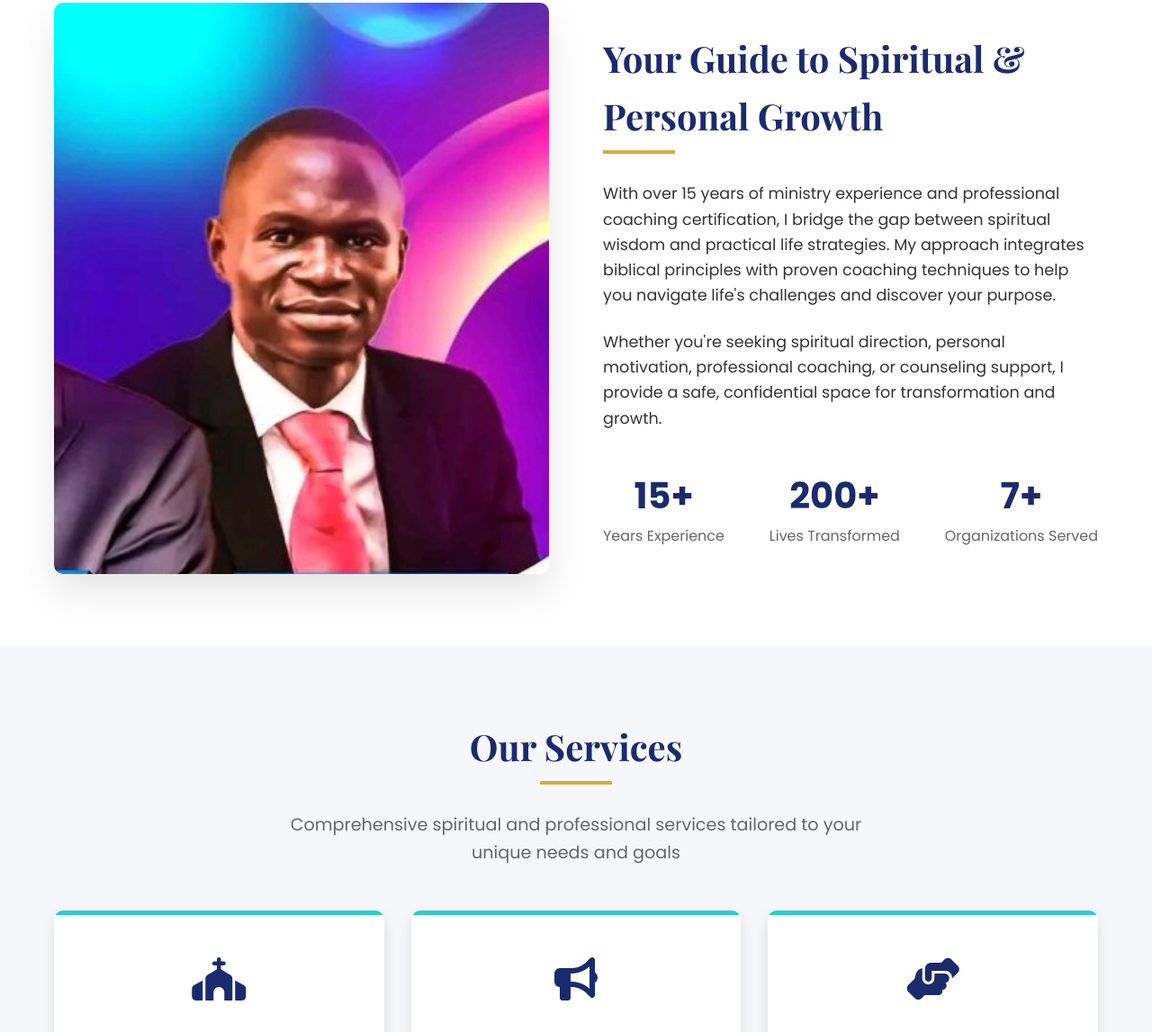
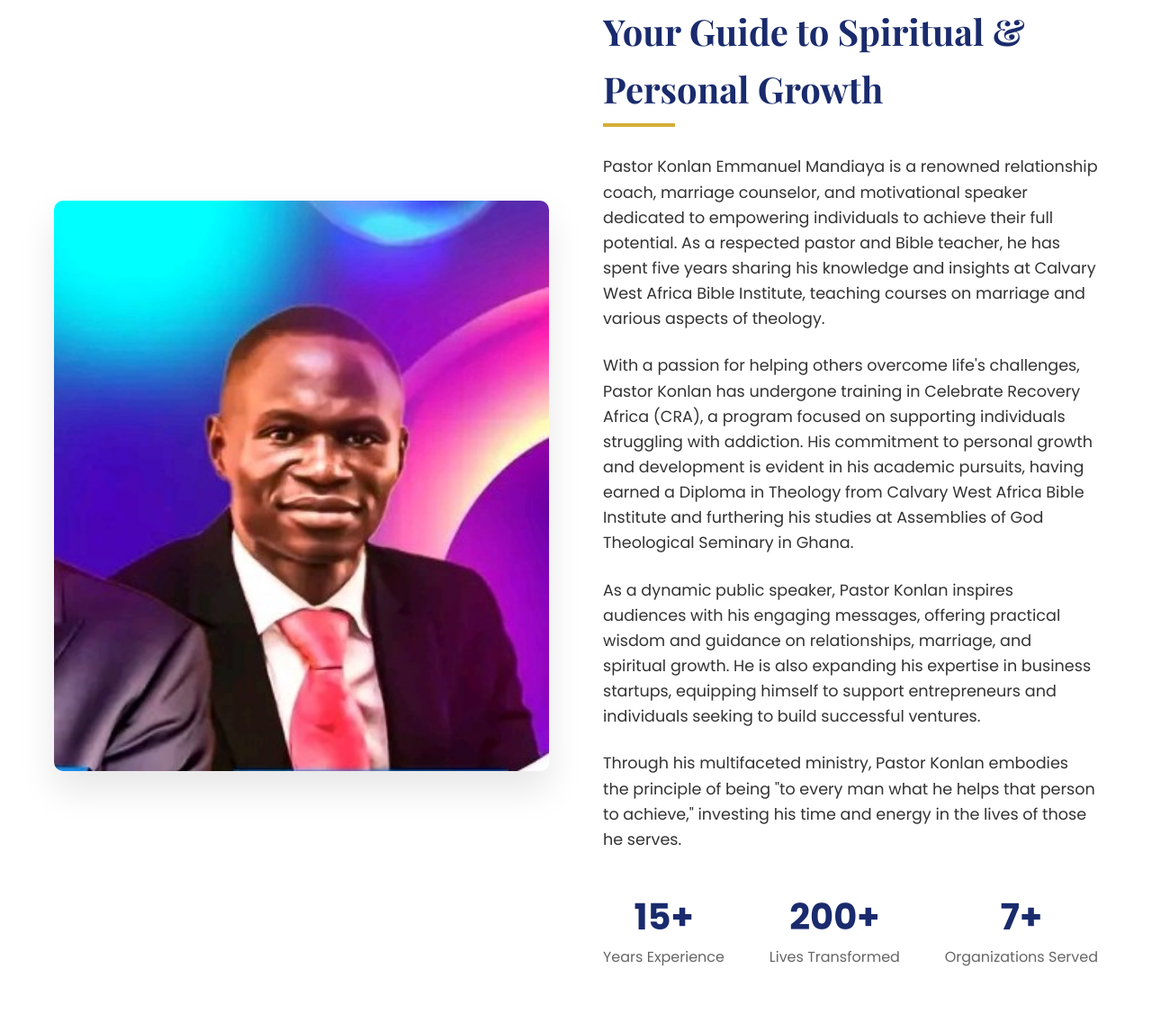
Before and after one commit to professor-tech/Konlan-inspirational-consult, a plain HTML site: page index.html in a window 1280 px wide. Shown: the part 1090-2237 px from the top of the page at 90% size. Drawn offline with nearby package versions, Linux system fonts and the light colour scheme.

Commit message:
update index.html

```diff
--- a/index.html
+++ b/index.html
@@ -1076,8 +1076,13 @@
 
                 <div class="about-content">
                     <h2>Your Guide to Spiritual & Personal Growth</h2>
-                    <p>With over 15 years of ministry experience and professional coaching certification, I bridge the gap between spiritual wisdom and practical life strategies. My approach integrates biblical principles with proven coaching techniques to help you navigate life's challenges and discover your purpose.</p>
-                    <p>Whether you're seeking spiritual direction, personal motivation, professional coaching, or counseling support, I provide a safe, confidential space for transformation and growth.</p>
+                    <p>Pastor Konlan Emmanuel Mandiaya is a renowned relationship coach, marriage counselor, and motivational speaker dedicated to empowering individuals to achieve their full potential. As a respected pastor and Bible teacher, he has spent five years sharing his knowledge and insights at Calvary West Africa Bible Institute, teaching courses on marriage and various aspects of theology.<p/>
+
+<p>With a passion for helping others overcome life's challenges, Pastor Konlan has undergone training in Celebrate Recovery Africa (CRA), a program focused on supporting individuals struggling with addiction. His commitment to personal growth and development is evident in his academic pursuits, having earned a Diploma in Theology from Calvary West Africa Bible Institute and furthering his studies at Assemblies of God Theological Seminary in Ghana.<p/>
+
+As a dynamic public speaker, Pastor Konlan inspires audiences with his engaging messages, offering practical wisdom and guidance on relationships, marriage, and spiritual growth. He is also expanding his expertise in business startups, equipping himself to support entrepreneurs and individuals seeking to build successful ventures.<p/>
+
+<p>Through his multifaceted ministry, Pastor Konlan embodies the principle of being "to every man what he helps that person to achieve," investing his time and energy in the lives of those he serves.</p>
 
                     <div class="stats">
                         <div class="stat-item">
```
